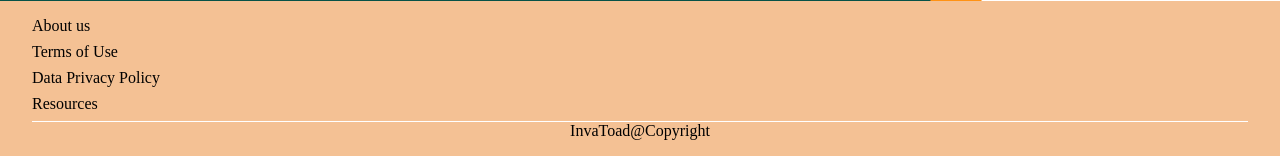
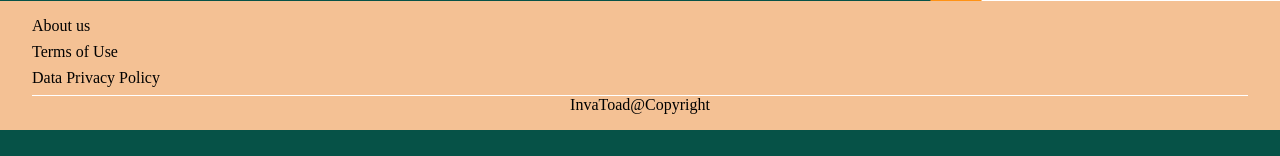
Before and after one commit to mhlucifer/Team38_Project, a Flask app: page /behaviour in a window 1280 px wide. Shown: the part 1053-1209 px from the top of the page. After the commit the page ends 1183 px from the top, so only its background shows below. Run offline with Flask 3, Linux system fonts and the light colour scheme; some web fonts are replaced.

Commit message:
behaviour broken link fixed

```diff
--- a/templates/behaviour.html
+++ b/templates/behaviour.html
@@ -102,7 +102,6 @@
           <a href="/about_us">About us</a>
           <a href="#">Terms of Use</a>
           <a href="#">Data Privacy Policy</a>
-          <a href="#">Resources</a>
         </div>
         <div class="footer-copy">
           <p>InvaToad@Copyright</p>
```
